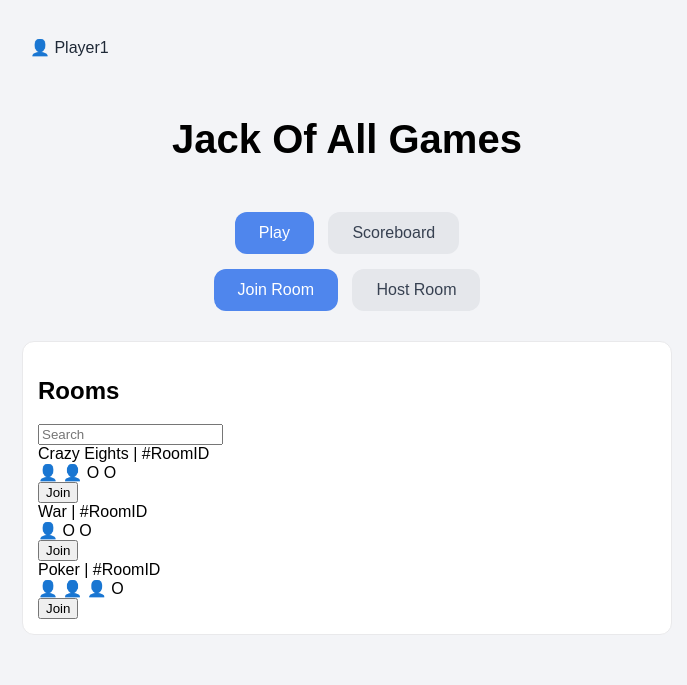
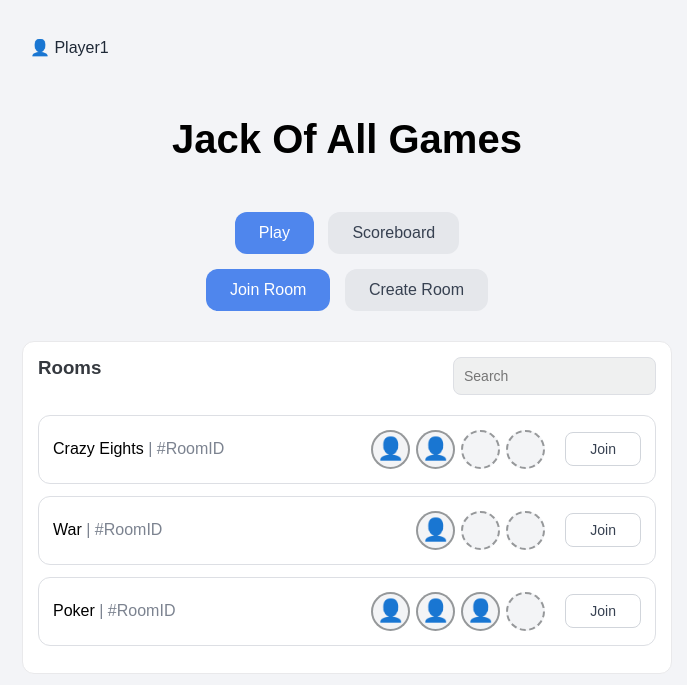
Before and after one commit to JamilHassiba/jack-of-all-games, a Flask app: page / in a window 1280 px wide. Shown: the top 685 px of the page, without its empty margins (293-980 px from the left). Run offline with Flask 3, Linux system fonts and the light colour scheme.

Commit message:
Finished styling the join room tab

```diff
--- a/static/style.css
+++ b/static/style.css
@@ -113,12 +113,6 @@ body {
     border: 1px solid #e9e9eb;
 }
 
-.card-title-container {
-    display: flex;
-    align-items: baseline;
-    gap: 5px;
-}
-
 .card-title {
     margin-top: 0;
     margin-bottom: 10px;
@@ -131,6 +125,12 @@ body {
     font-weight: 10;
 }
 
+.create-card-header {
+    display: flex;
+    align-items: baseline;
+    gap: 5px;
+}
+
 .form-section {
     background-color: #e8eaee;
     border-radius: 12px;
@@ -141,6 +141,7 @@ body {
 .form-section-title {
     font-size: 16px;
     padding-top: 5px;
+    padding-bottom: 10px;
     color: #353c46;
     margin: 0 2px;
 }
@@ -188,7 +189,7 @@ body {
     justify-content: space-between;
     align-items: center;
     margin: 7px 0;
-    padding: 0 5px;
+    padding: 0 3px;
 }
 
 .configure-label {
@@ -258,7 +259,7 @@ body {
     border: 2px dashed #7e8083ca;
 }
 
-.host-label {
+.create-label {
     position: absolute;
     top: -20px;
     font-size: 13px;
@@ -287,7 +288,7 @@ body {
     background-color: #dc2626;
 }
 
-.start-button {
+.submit-button {
     background-color: #22c55e;
     color: white;
     border: none;
@@ -300,6 +301,74 @@ body {
     margin: auto;
 }
 
-.start-button:hover {
+.submit-button:hover {
     background-color: #1fb054;
 }
+
+.join-card-header {
+    display: flex;
+    justify-content: space-between;
+    margin-bottom: 20px;
+}
+
+.join-search {
+    padding: 10px;
+    border: 1px solid #dddfe4;
+    border-radius: 8px;
+    background-color: #eff0f0;
+    font-size: 14px;
+    outline: none;
+}
+
+.join-search:focus {
+    border-color: #4f86ed;
+    background-color: #ffffff;
+}
+
+.room-item {
+    display: flex;
+    justify-content: space-between;
+    align-items: center;
+    padding: 14px;
+    border: 1px solid #dddfe4;
+    border-radius: 12px;
+    margin-bottom: 12px;
+}
+
+.room-item:hover {
+    background-color: #f8f8f8;
+    box-shadow: 1px 1px #a8b4c4;
+}
+
+.room-info {
+    flex: 1;
+    gap: 5px;
+}
+
+.room-icons {
+    display: flex;
+    gap: 6px;
+    margin-right: 20px;
+}
+
+.player-slot.mini {
+    width: 35px;
+    height: 35px;
+    font-size: 22px;
+    background-color: #f3f4f6;
+}
+
+.join-button {
+    padding: 8px 24px;
+    background-color: #ffffff;
+    border: 1px solid #d1d5db;
+    border-radius: 8px;
+    cursor: pointer;
+    color: #374151;
+    font-size: 14px;
+}
+
+.join-button:hover {
+    background-color: #f3f4f6;
+    border-color: #9ca3af;
+}
--- a/templates/index.html
+++ b/templates/index.html
@@ -35,13 +35,13 @@
 
         <div class="nav-group">
             <button class="nav-btn active" data-view="join">Join Room</button>
-            <button class="nav-btn" data-view="host">Host Room</button>
+            <button class="nav-btn" data-view="create">Create Room</button>
         </div>
     </nav>
 </header>
 
-<section class="card" id="host-room-card">
-    <header class="card-title-container">
+<section class="card" id="create-room-card">
+    <header class="create-card-header">
         <h3 class="card-title">Create Room</h3>
         <span class="card-room-id">| <span id="room-id">#RoomID</span></span>
     </header>
@@ -101,7 +101,7 @@
 
             <div id="players-list">
                 <div class="player-slot">
-                    <span class="host-label">HOST</span>
+                    <span class="create-label">HOST</span>
                     <span class="player-icon">👤</span>
                 </div>
 
@@ -117,48 +117,57 @@
             </div>
         </div>
 
-        <button class="start-button" type="submit">Start Game</button>
+        <button class="submit-button" type="submit">Create Room</button>
     </form>
 
 </section>
 
 <section class="card" id="join-room-card">
-    <header>
-        <h2>Rooms</h2>
-        <input type="search" id="room-search" placeholder="Search">
+    <header class="join-card-header">
+        <h3 class="card-title">Rooms</h3>
+        <input class="join-search" type="search" id="room-search" placeholder="Search">
     </header>
 
-    <div>
+    <div class="room-list">
         <div class="room-item">
-            <span class="room-text">Crazy Eights | <span>#RoomID</span></span>
-            <div>
-                <span>👤</span>
-                <span>👤</span>
-                <span>O</span>
-                <span>O</span>
+            <div class="room-info">
+                <span class="room-type">Crazy Eights</span>
+                <span class="card-room-id">| <span id="room-id">#RoomID</span></span>
             </div>
-            <button type="button">Join</button>
+            <div class="room-icons">
+                <span class="player-slot mini">👤</span>
+                <span class="player-slot mini">👤</span>
+                <span class="player-slot empty mini"></span>
+                <span class="player-slot empty mini"></span>
+            </div>
+            <button class="join-button" type="button">Join</button>
         </div>
 
         <div class="room-item">
-            <span class="room-text">War | <span>#RoomID</span></span>
-            <div>
-                <span>👤</span>
-                <span>O</span>
-                <span>O</span>
+            <div class="room-info">
+                <span class="room-type">War</span>
+                <span class="card-room-id">| <span id="room-id">#RoomID</span></span>
             </div>
-            <button type="button">Join</button>
+            <div class="room-icons">
+                <span class="player-slot mini">👤</span>
+                <span class="player-slot empty mini"></span>
+                <span class="player-slot empty mini"></span>
+            </div>
+            <button class="join-button" type="button">Join</button>
         </div>
 
         <div class="room-item">
-            <span class="room-text">Poker | <span>#RoomID</span></span>
-            <div>
-                <span>👤</span>
-                <span>👤</span>
-                <span>👤</span>
-                <span>O</span>
+            <div class="room-info">
+                <span class="room-type">Poker</span>
+                <span class="card-room-id">| <span id="room-id">#RoomID</span></span>
             </div>
-            <button type="button">Join</button>
+            <div class="room-icons">
+                <span class="player-slot mini">👤</span>
+                <span class="player-slot mini">👤</span>
+                <span class="player-slot mini">👤</span>
+                <span class="player-slot empty mini"></span>
+            </div>
+            <button class="join-button" type="button">Join</button>
         </div>
     </div>
 </section>
@@ -240,7 +249,7 @@
 
         // Loop over room items
         roomItems.forEach(function(room) {
-            const roomText = room.querySelector('.room-text').textContent.toLowerCase();
+            const roomText = room.querySelector('.room-info').textContent.toLowerCase();
 
             if (roomText.includes(searchValue)) {
                 room.style.display = '';
@@ -255,29 +264,29 @@
     /* --- Navigation Buttons Logic --- */
 
     const joinButton = document.querySelector('button[data-view="join"]');
-    const hostButton = document.querySelector('button[data-view="host"]');
+    const createButton = document.querySelector('button[data-view="create"]');
 
     const joinCard = document.getElementById('join-room-card');
-    const hostCard = document.getElementById('host-room-card');
+    const createCard = document.getElementById('create-room-card');
 
     function switchToJoin() {
-        hostCard.style.display = 'none';
+        createCard.style.display = 'none';
         joinCard.style.display = '';
 
         joinButton.classList.add('active');
-        hostButton.classList.remove('active');
+        createButton.classList.remove('active');
     }
 
-    function switchToHost() {
+    function switchToCreate() {
         joinCard.style.display = 'none';
-        hostCard.style.display = '';
+        createCard.style.display = '';
 
         joinButton.classList.remove('active');
-        hostButton.classList.add('active');
+        createButton.classList.add('active');
     }
 
     joinButton.addEventListener('click', switchToJoin);
-    hostButton.addEventListener('click', switchToHost);
+    createButton.addEventListener('click', switchToCreate);
 
     // Default to 'Join Room' when page loads
     switchToJoin();
```
Also changed, not shown: templates/play.html (deleted, +0 -308 lines).
